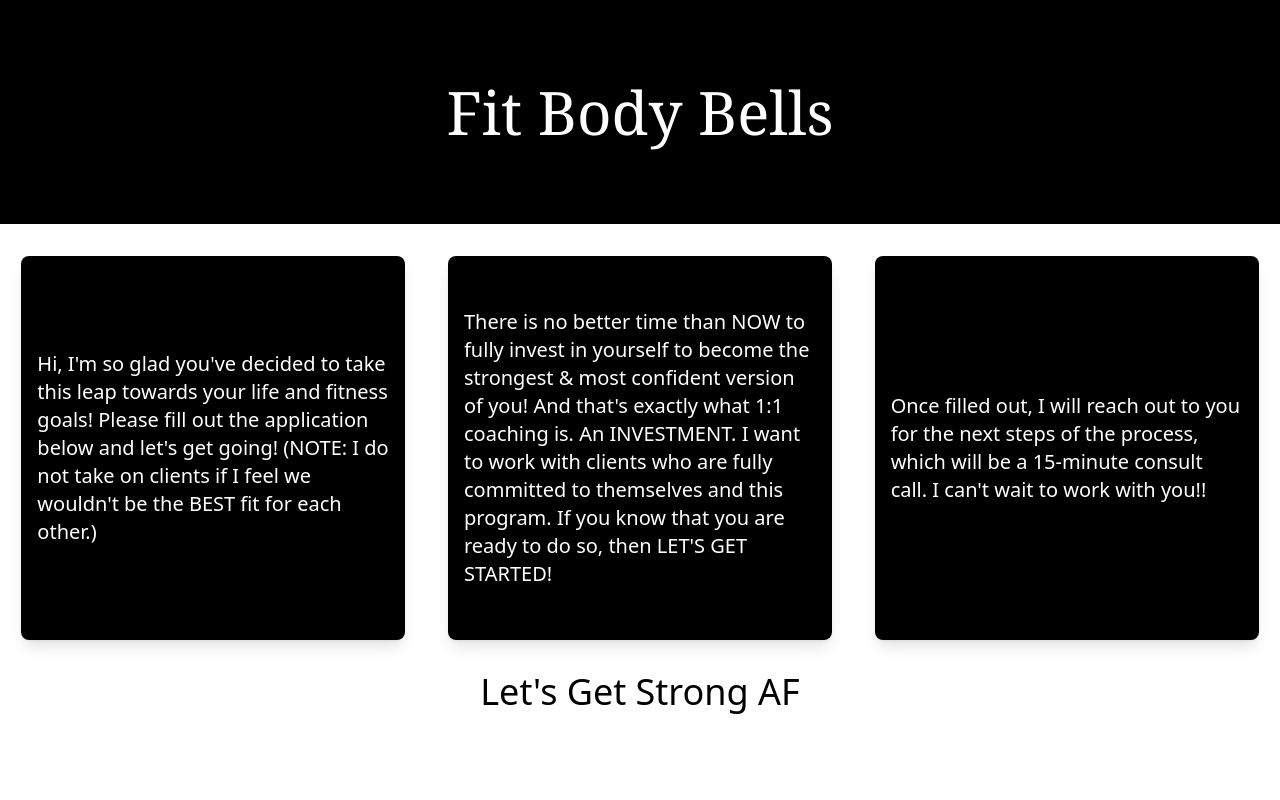
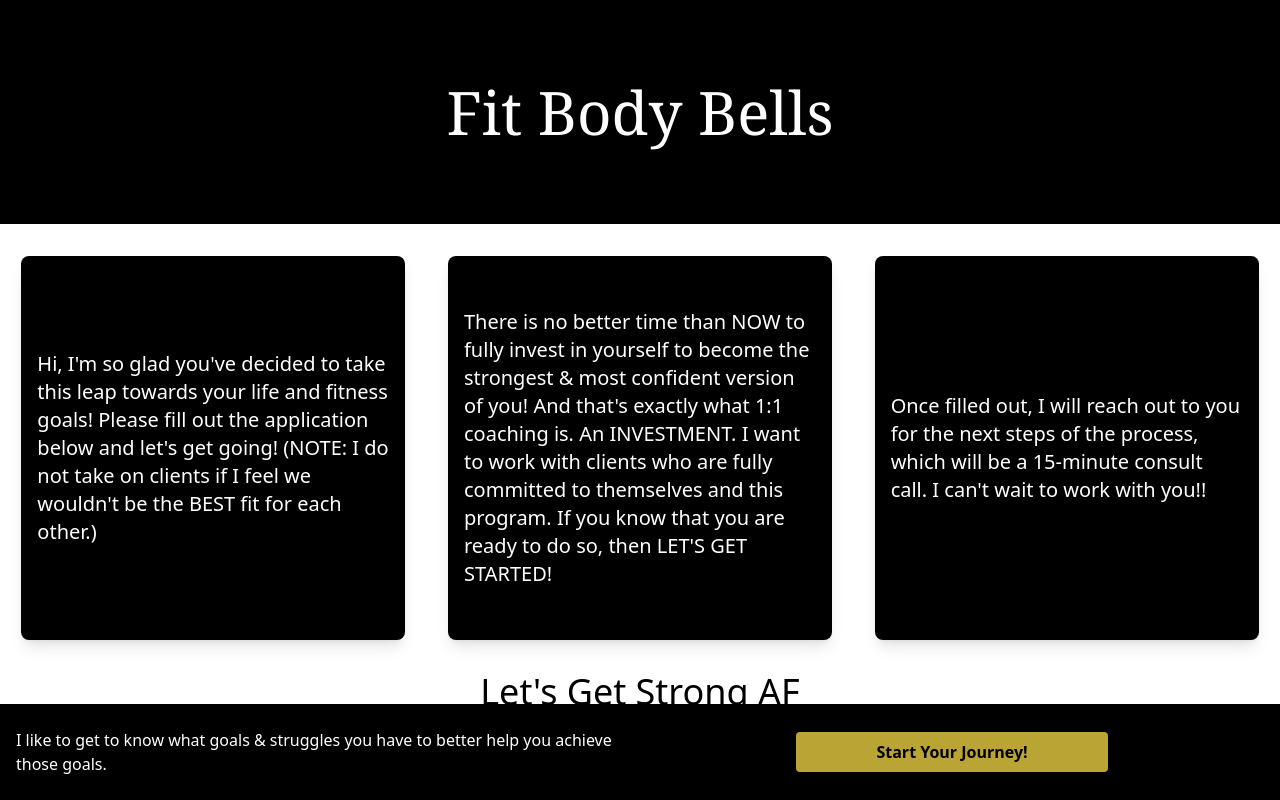
Before and after one commit to jgarcia4444/fit-body-bells, a React (Create React App) app: page / in a window 1280 px wide. Built offline with nearby package versions, Linux system fonts and the light colour scheme.

Commit message:
Added in the bottom section to the home page. Configured react-router-dom and implemented on the cta button on the homepage.

```diff
--- a/package.json
+++ b/package.json
@@ -8,6 +8,7 @@
     "@testing-library/user-event": "^13.5.0",
     "react": "^18.2.0",
     "react-dom": "^18.2.0",
+    "react-router-dom": "^6.21.2",
     "react-scripts": "5.0.1",
     "web-vitals": "^2.1.4"
   },
--- a/src/App.js
+++ b/src/App.js
@@ -1,12 +1,23 @@
 
-import Header from "./components/Header";
-import About from "./components/About";
+import {
+  BrowserRouter as Router,
+  Routes,
+  Route,
+  Link
+} from "react-router-dom";
+
+import Questionnaire from "./Pages/Questionnaire";
+import Home from "./Pages/Home";
 
 function App() {
   return (
     <div className="App">
-      <Header />
-      <About />
+      <Router>
+        <Routes>
+          <Route path="/info-form" element={<Questionnaire/>}/>
+          <Route path="/" element={<Home />}/>
+        </Routes>
+      </Router>
     </div>
   );
 }
--- /dev/null
+++ b/src/Pages/Home/index.js
@@ -0,0 +1,17 @@
+import React from 'react'
+
+import Header from '../../components/Home/Header'
+import About from '../../components/Home/About';
+import HomeBottomCTA from '../../components/Home/HomeBottomCTA';
+
+const Home = () => {
+    return (
+        <div className="">
+            <Header />
+            <About />
+            <HomeBottomCTA />
+        </div>
+    )
+}
+
+export default Home;
--- /dev/null
+++ b/src/Pages/Questionnaire/index.js
@@ -0,0 +1,12 @@
+import React from 'react'
+
+const Questionnaire = () => {
+
+    return (
+        <div className="">
+            <h2>Hola</h2>
+        </div>
+    )
+}
+
+export default Questionnaire;
--- /dev/null
+++ b/src/components/Home/HomeBottomCTA/index.js
@@ -0,0 +1,19 @@
+
+import React from 'react';
+import QuestionnareCTA from '../../../shared/Buttons/QuestionnareCTA';
+
+const HomeBottomCTA = () => {
+
+    return (
+        <div className="w-full py-6 px-4 bg-black flex flex-row justify-around items-center absolute bottom-0 left-0">
+            <div className="w-1/2">
+                <p className="text-white">I like to get to know what goals & struggles you have to better help you achieve those goals.</p>
+            </div>
+            <div className="w-1/2 flex flex-col items-center">
+                <QuestionnareCTA />
+            </div>
+        </div>
+    )
+}
+
+export default HomeBottomCTA;
--- a/src/index.js
+++ b/src/index.js
@@ -3,6 +3,7 @@ import ReactDOM from 'react-dom/client';
 import './index.css';
 import App from './App';
 import reportWebVitals from './reportWebVitals';
+
 
 const root = ReactDOM.createRoot(document.getElementById('root'));
 root.render(
--- /dev/null
+++ b/src/shared/Buttons/QuestionnareCTA/index.js
@@ -0,0 +1,16 @@
+
+import React from 'react';
+
+import { Link } from 'react-router-dom';
+
+const QuestionnareCTA = () => {
+
+    return (
+
+            <Link to="info-form" className="text-center font-bold w-1/2 py-2 rounded bg-yellow-300 hover:cursor-pointer transition-all duration-300 animate-pulse hover:animate-none hover:scale-105 hover:bg-yellow-400">
+                    Start Your Journey!
+            </Link>
+    )
+};
+
+export default QuestionnareCTA;
```
Also changed, not shown: src/components/Home/About/index.js (renamed from src/components/About/index.js), src/components/Home/Header/index.js (renamed from src/components/Header/index.js), 1 other file (tests, documents, lock files or other folders).
